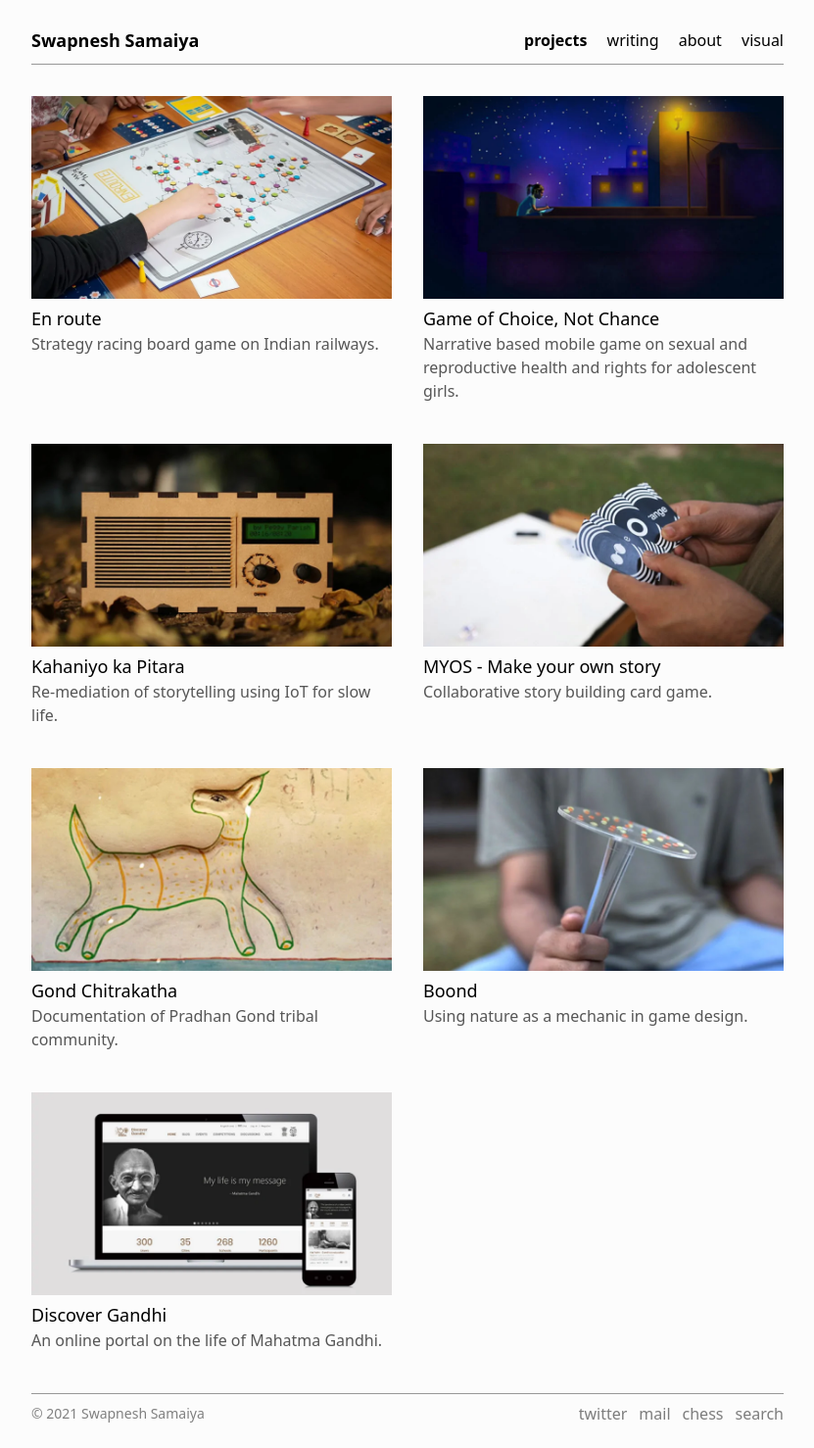
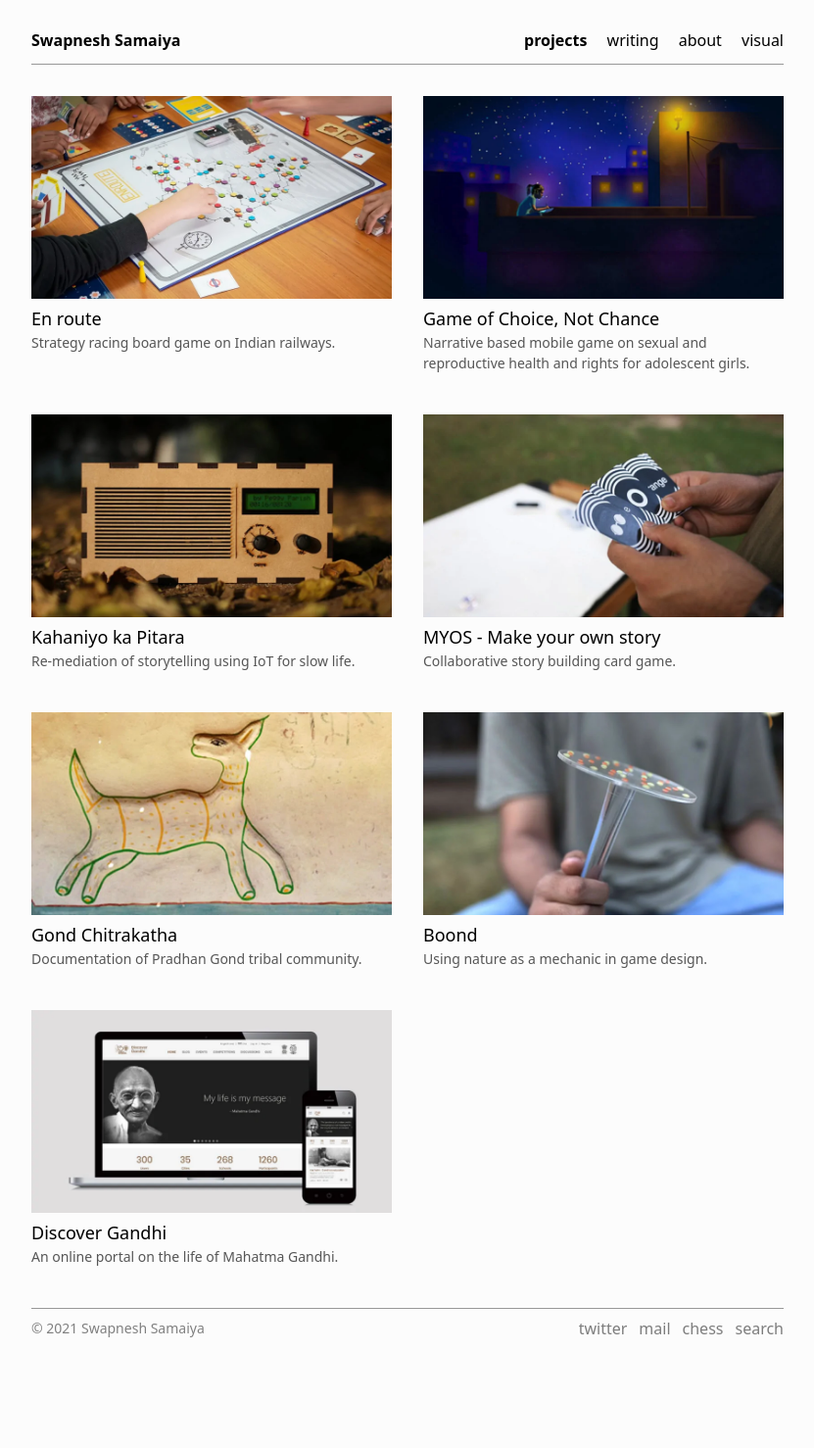
Before and after one commit to bunbutterjam/bunbutterjam.github.io, a Jekyll site: the page built from index.html, in a window 1280 px wide. Shown: the whole page at 98% size, without its empty margins (224-1055 px from the left). Built offline with Jekyll 4.4.1, drawn with Linux system fonts in a browser that asks for light colours; after the commit the page ends 1391 px from its top, so only the background shows below that.

Commit message:
post font size changed

```diff
--- a/_sass/main.scss
+++ b/_sass/main.scss
@@ -33,7 +33,7 @@
 
 .head-title {
 	float: left;
-	font-size: 18px;
+	font-size: 16px;
 	text-decoration: none;
 	// background: lightgreen;
 	// opacity: 0.6;
@@ -147,8 +147,8 @@ nav ul li {
 }
 
 .project-description {
-	font-size: 16px;
-	font-weight: normal;
+	font-size: 14px;
+	// font-weight: normal;
 	// padding-bottom: var(--padding);
 	color: rgba(68, 68, 68, 0.9);
 	// color: rgba(0, 0, 0, 0.342);
@@ -221,6 +221,7 @@ pre {
 
 .post p {
 	margin: .5rem 0;
+	font-size: 16px;
 }
 
 .post h1,
```
